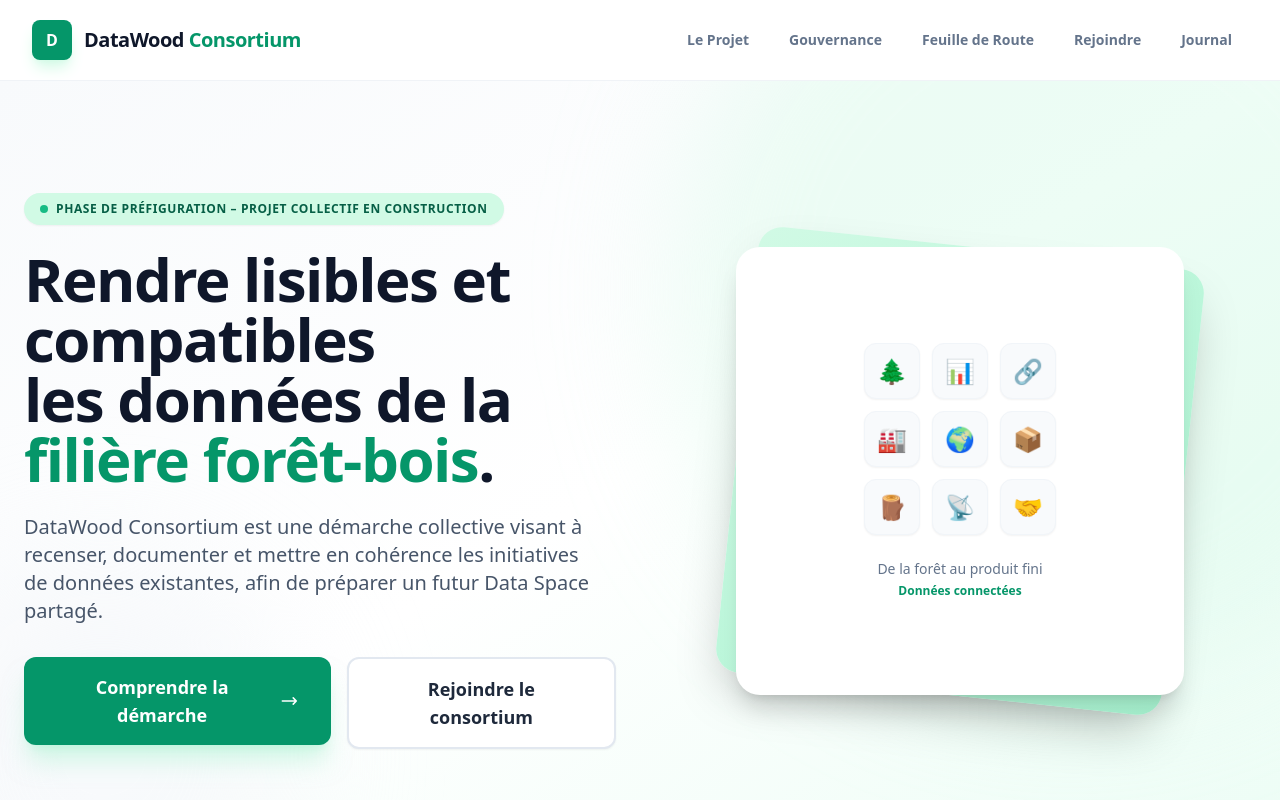
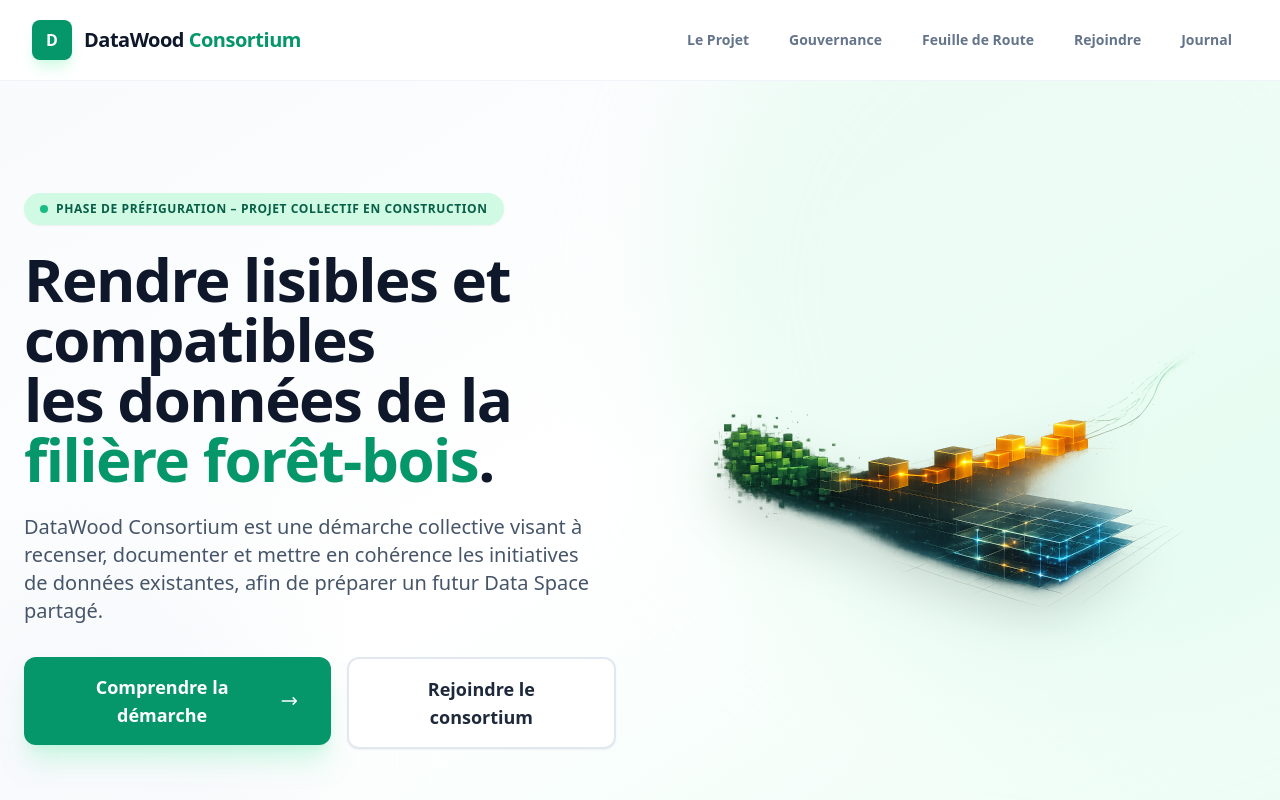
Before and after one commit to mathieu-kosmio/DataWood-Consortium, a React (Vite) app: page / in a window 1280 px wide. Shown: the top 800 px of the page. Built offline with nearby package versions, Linux system fonts and the light colour scheme.

Commit message:
feat: replace hero visual with custom image
- Added new hero visual (data cube transformation illustration)
- Replaced emoji grid with professional image
- Image stored in public/images/hero-visual.png

```diff
--- a/App.tsx
+++ b/App.tsx
@@ -227,19 +227,12 @@
         </div>
         {/* Hero Visual */}
         <div className="hidden lg:flex items-center justify-center">
-          <div className="relative w-full max-w-md aspect-square">
-            <div className="absolute inset-0 bg-gradient-to-br from-emerald-100 to-emerald-200 rounded-3xl rotate-6 shadow-2xl"></div>
-            <div className="absolute inset-0 bg-white rounded-3xl shadow-xl flex items-center justify-center p-8">
-              <div className="text-center">
-                <div className="grid grid-cols-3 gap-3 mb-6">
-                  {['🌲', '📊', '🔗', '🏭', '🌍', '📦', '🪵', '📡', '🤝'].map((emoji, i) => (
-                    <div key={i} className="w-14 h-14 bg-slate-50 rounded-xl flex items-center justify-center text-2xl shadow-sm border border-slate-100">{emoji}</div>
-                  ))}
-                </div>
-                <div className="text-sm text-slate-500 font-medium">De la forêt au produit fini</div>
-                <div className="text-xs text-emerald-600 font-bold mt-1">Données connectées</div>
-              </div>
-            </div>
+          <div className="relative w-full max-w-lg">
+            <img
+              src="/images/hero-visual.png"
+              alt="DataWood - De la forêt aux données connectées"
+              className="w-full h-auto drop-shadow-2xl"
+            />
           </div>
         </div>
       </div>
```
Also changed, not shown: public/images/hero-visual.png (added).
